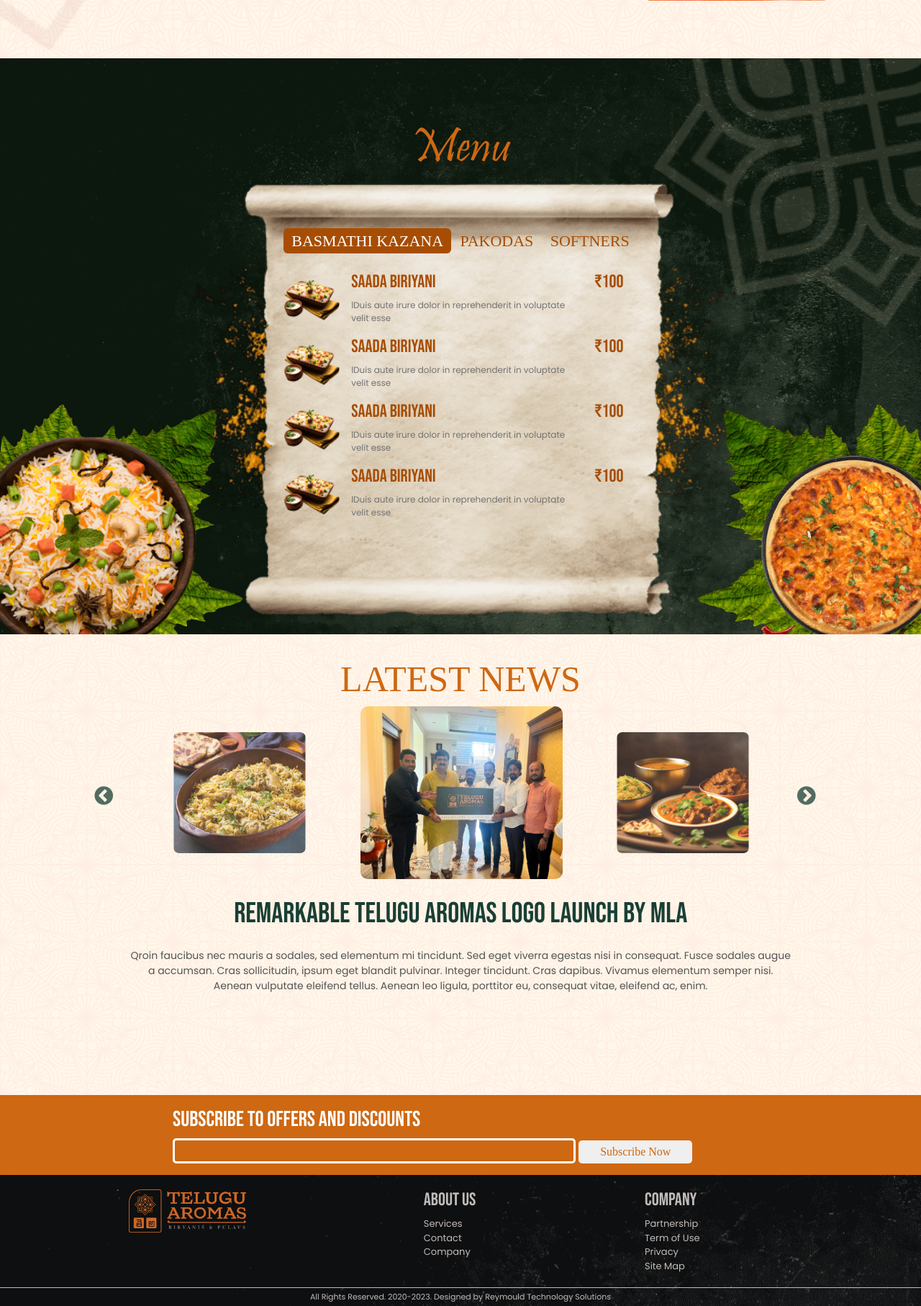
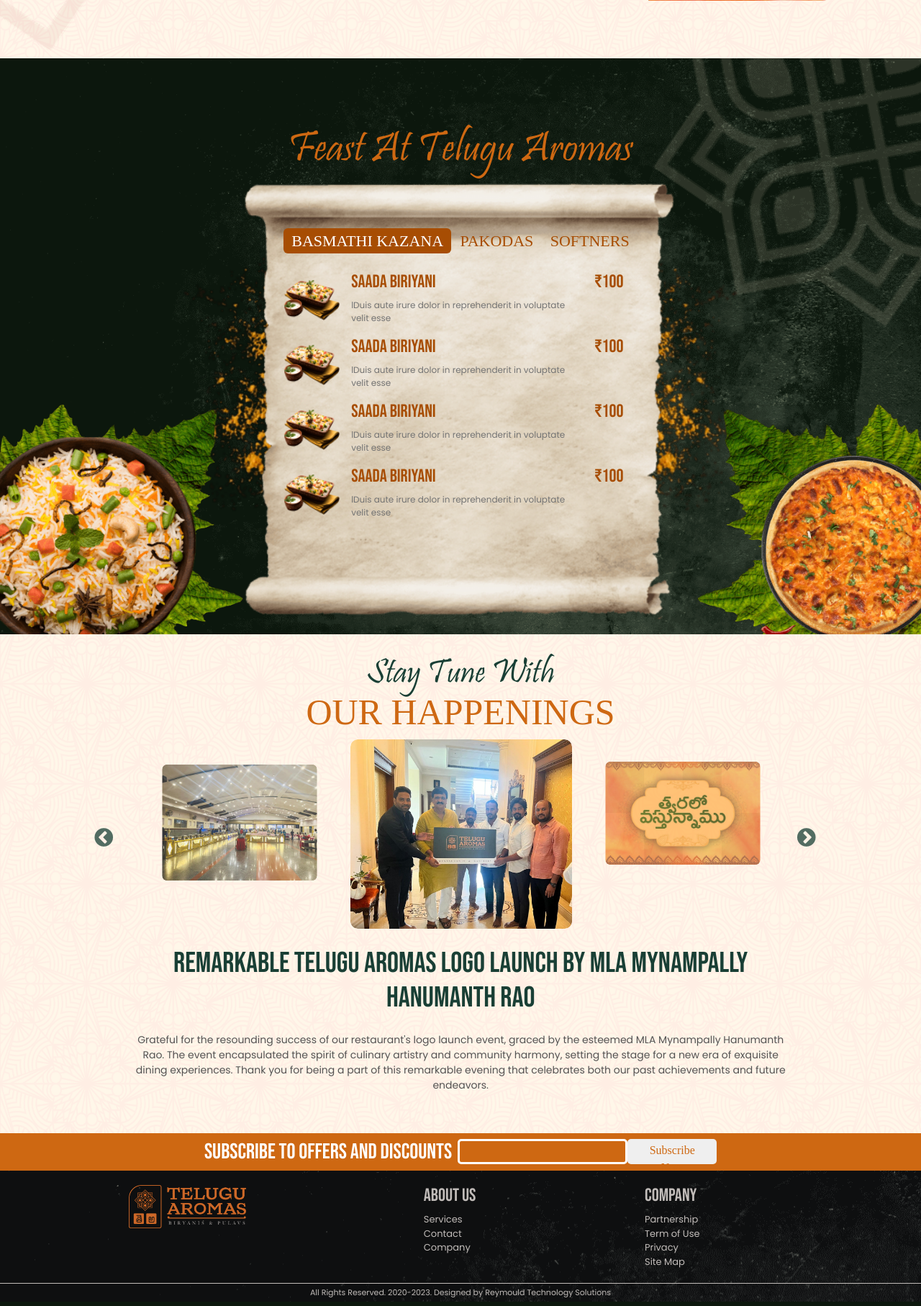
Before and after one commit to ReymouldParam/demo.teluguaromas, a PHP site: page /pages/index.html in a window 1280 px wide. Shown: the part 1519-3333 px from the top of the page at 72% size. Run offline with PHP 8.4, Linux system fonts and the light colour scheme; some web fonts are replaced; grey boxes are pictures that could not be loaded.

Commit message:
Latest news content updates

```diff
--- a/assets/css/contact.css
+++ b/assets/css/contact.css
@@ -28,6 +28,7 @@
     position: absolute;
     height:100vh;
     width: 100vh;
+    opacity: 0.3;
     left: -4%;
     top: 10%;
     animation: rotate360 90s linear infinite;
--- a/assets/css/franchise.css
+++ b/assets/css/franchise.css
@@ -34,11 +34,9 @@ header{
     position: absolute;
     height:100vh;
     width: 100vh;
+    bottom: -20vh;
+    opacity: 0.5;
     left: 0;
-    right: 0;
-    top: 0;
-    bottom: 0;
-    margin: auto;
     animation: rotate360 90s linear infinite;
     z-index: 2;
 }
--- a/assets/css/styles.css
+++ b/assets/css/styles.css
@@ -572,10 +572,9 @@ header{
 .section-3 > .menu-content-main > h1{
     font-family: var(--written-font);
     color: var(--theme-color5);
-    width:500px;
     margin: auto;
     font-size: 40px;
-    transform: scale(1.7);
+    scale: 1.5;
 }
 
 .section-3 > .menu-content-main > h2{
@@ -708,21 +707,23 @@ header{
 /*******************/
 
 .section-4{
-    height: 80vh;
+    height:auto;
     width: 100%;
     background-color: var(--theme-color3);
     overflow: hidden;
     position: relative;
-}
-
-.section-4-bg-img{
+    padding: 5vh 0;
+    background-image: url(../images/background2-pink.png);
+}
+
+/* .section-4-bg-img{
     position: absolute;
     height: 100%;
     width: 100%;
-}
+} */
 
 .section-4 > .section-4-content-main{
-    position: absolute;
+    position: relative;
     left: 0;
     right: 0;
     top: 0;
@@ -740,6 +741,7 @@ header{
     color: var(--theme-color6);
     transform: scale(1.5);
     margin: 0;
+    text-transform: capitalize;
 }
 
 .section-4 > .section-4-content-main > h1{
@@ -766,7 +768,8 @@ header{
 
 .slick-slide img{
     margin: auto;
-    height: 30vh;
+    width: 100%;
+
     border-radius: 10px;
 }
 
@@ -819,8 +822,10 @@ header{
 .subscribe-section{
     height: auto;
     background-color: var(--theme-color5);
-    padding: 2vh 30vh;
+    padding: 1vh 35vh;
     overflow: hidden;
+    display: flex;
+    justify-content: space-around;
 }
 
 
@@ -828,6 +833,13 @@ header{
     color: #fff;
     font-size: 30px;
     font-family: var(--sub-heading-font);
+    margin: 0;
+}
+
+.subscribe-section>form{
+    display: flex;
+    width: 50%;
+
 }
 
 .subscribe-form > input{
@@ -835,7 +847,8 @@ header{
     border: #fff 3px solid;
     border-radius: 5px;
     font-size: 18px;
-    width: 70%;
+    width: 100%;
+    height: 35px;
     padding: 1px;
     color: #fff;
 }
@@ -848,6 +861,7 @@ header{
     font-family: var(--main-heading-font);
     padding:4px 30px;
     border-radius: 5px;
+    height: 35px;
     border:0
 }
 
--- a/assets/js/index.js
+++ b/assets/js/index.js
@@ -32,11 +32,9 @@ window.addEventListener("load", ()=>{
   var scrollPosition = window.scrollY;
       if (scrollPosition < 100) {
         $('#whatappIcon').css("display","none");
-        if(window.innerWidth < 990){
-          $('#stickyheaders').css("background-color","var(--header-bg-color");
-      }else{
+
           $('#stickyheaders').css("background-color","var(--trasperent)");
-      }
+
 
       } else {
         $('#stickyheaders').css("background-color","var(--header-bg-color)");
@@ -65,11 +63,9 @@ jQuery(document).ready(function($){
               if(mywindow.scrollTop() < 100) {
 
 
-                  if(window.innerWidth < 990){
-                    $('#stickyheaders').css("background-color","var(--header-bg-color)");
-                }else{
+
                     $('#stickyheaders').css("background-color","var(--trasperent)");
-                }
+
 
                   $('#whatappIcon').css("display","none");
               }
--- a/pages/franchise.html
+++ b/pages/franchise.html
@@ -109,11 +109,11 @@
           </div>
           <div class="image-section2">
             <div class="ppt-carousel">
+              <img src="../assets/images/ppt/5.jpg" alt="">
               <img src="../assets/images/ppt/1.jpg" alt="">
               <img src="../assets/images/ppt/2.jpg" alt="">
               <img src="../assets/images/ppt/3.jpg" alt="">
               <img src="../assets/images/ppt/4.jpg" alt="">
-              <img src="../assets/images/ppt/5.jpg" alt="">
             </div>
           </div>
         </div>
--- a/pages/index.html
+++ b/pages/index.html
@@ -278,7 +278,7 @@
 
     <section class="section-3 utility-background-property smooth-scroll">
         <div class="menu-content-main">
-            <h1>Menu</h1>
+            <h1>Feast At Telugu Aromas</h1>
             <div class="menu-content">
                 <img src="../assets/images/menu-img.png" class="menu-bg" alt="">
                 <div class="menu-section">
@@ -543,36 +543,40 @@
     <section class="section-4 utility-background-property smooth-scroll">
 
         <div class="section-4-content-main">
-            <h1>Latest News</h1>
+            <h2 class="section-4-intro">stay tune with</h2>
+            <h1>our happenings</h1>
             <div class="carousel-main slick-carousel1" id="slick1">
                     <div class="item"><img src="../assets/images/carousel2-images/image1.jpeg" alt=""></div>
-                    <div class="item"><img src="../assets/images/carousel2-images/image3.png" alt=""></div>
-                    <div class="item"><img src="../assets/images/carousel2-images/image4.png" alt=""></div>
-                    <div class="item"><img src="../assets/images/carousel2-images/image2.png" alt=""></div>
+                    <div class="item"><img src="../assets/images/carousel2-images/image6.jpeg" alt=""></div>
+                    <div class="item"><img src="../assets/images/carousel2-images/image-2.jpeg" alt=""></div>
+                    <div class="item"><img src="../assets/images/carousel2-images/image3.jpeg" alt=""></div>
+
+
 
             </div>
             <div class="carousel-main slick-carousel2">
                 <div class="news-info">
-                    <h1>Remarkable telugu aromas Logo Launch by MLA</h1>
-                    <p>Qroin faucibus nec mauris a sodales, sed elementum mi tincidunt. Sed eget viverra egestas nisi in consequat. Fusce sodales augue a accumsan. Cras sollicitudin, ipsum eget blandit pulvinar. Integer tincidunt. Cras dapibus. Vivamus elementum semper nisi. Aenean vulputate eleifend tellus. Aenean leo ligula, porttitor eu, consequat vitae, eleifend ac, enim.</p>
+                    <h1>Remarkable telugu aromas Logo Launch by MLA Mynampally Hanumanth Rao</h1>
+                    <p>Grateful for the resounding success of our restaurant's logo launch event, graced by the esteemed MLA Mynampally Hanumanth Rao. The event encapsulated the spirit of culinary artistry and community harmony, setting the stage for a new era of exquisite dining experiences. Thank you for being a part of this remarkable evening that celebrates both our past achievements and future endeavors.</p>
                 </div>
                 <div class="news-info">
-                    <h1>THE MOST DELICIOUS DISH WITH Chicken Biryani</h1>
-                    <p>Qroin faucibus nec mauris a sodales, sed elementum mi tincidunt. Sed eget viverra egestas nisi in consequat. Fusce sodales augue a accumsan. Cras sollicitudin, ipsum eget blandit pulvinar. Integer tincidunt. Cras dapibus. Vivamus elementum semper nisi. Aenean vulputate eleifend tellus. Aenean leo ligula, porttitor eu, consequat vitae, eleifend ac, enim.</p>
+                    <h1>Our Resturant is launching soon</h1>
+                    <p>Excitement is building as we prepare to unveil a culinary masterpiece - our new restaurant! A symphony of flavors awaits, promising an experience that tantalizes the senses and captures hearts. Stay tuned as we embark on this delicious journey together, redefining dining one dish at a time. Get ready to savor innovation, ambiance, and a taste of something extraordinary.</p>
                 </div>
                 <div class="news-info">
-                    <h1>THE MOST DELICIOUS DISH WITH Chicken Biryani</h1>
-                    <p>Qroin faucibus nec mauris a sodales, sed elementum mi tincidunt. Sed eget viverra egestas nisi in consequat. Fusce sodales augue a accumsan. Cras sollicitudin, ipsum eget blandit pulvinar. Integer tincidunt. Cras dapibus. Vivamus elementum semper nisi. Aenean vulputate eleifend tellus. Aenean leo ligula, porttitor eu, consequat vitae, eleifend ac, enim.</p>
+                    <h1>our collabiration with Ashoka builders</h1>
+                    <p>We took immense pride in catering to Ashoka Builders's recent event, curating a gastronomic journey that perfectly complemented the occasion. Our culinary craftsmanship, combined with the company's vision, created a harmonious blend of flavors and professionalism. The event was a testament to our commitment to delivering not just food, but an unforgettable experience that delights the senses and leaves a lasting impression.</p>
                 </div>
                 <div class="news-info">
-                    <h1>THE MOST DELICIOUS DISH WITH Chicken Biryani</h1>
-                    <p>Qroin faucibus nec mauris a sodales, sed elementum mi tincidunt. Sed eget viverra egestas nisi in consequat. Fusce sodales augue a accumsan. Cras sollicitudin, ipsum eget blandit pulvinar. Integer tincidunt. Cras dapibus. Vivamus elementum semper nisi. Aenean vulputate eleifend tellus. Aenean leo ligula, porttitor eu, consequat vitae, eleifend ac, enim.</p>
+                    <h1> A Culinary Affair Tailored for Rainbow childer's hospitals</h1>
+                    <p>Proud to have catered to Rainbow Childer's Hospitals, a partnership that brought together exceptional flavors and corporate excellence. Our culinary journey merged seamlessly with the company's vision, creating an unforgettable experience for all attendees. We extend our gratitude for entrusting us to elevate your event, and we look forward to continuing to serve delectable memories in every dish.</p>
                 </div>
+
             </div>
         </div>
 
         <!-- absolute images -->
-        <img src="../assets/images/background2-pink.png" class="section-4-bg-img" alt="">
+        <!-- <img src="../assets/images/background2-pink.png" class="section-4-bg-img" alt=""> -->
         <!-- <img src="../assets/images/food-bg-1.png" class="moveObj" data-value="7" style="height: 200px; width: 200px; position: absolute; bottom: -50px; right: 10%;" alt=""> -->
     </section>
 
```
Also changed, not shown: other parts of assets/css/styles.css (+28 -8 lines), assets/css/catering.css (+17 -3 lines), assets/js/global.js (+2 -9 lines), assets/js/ourstory.js (+5 -6 lines), pages/catering.html (+18 -15 lines), assets/images/carousel2-images/image-2.jpeg (added), assets/images/carousel2-images/image2.png (deleted), assets/images/carousel2-images/image3.jpeg (added), assets/images/carousel2-images/image3.png (deleted), assets/images/carousel2-images/image4.jpeg (added), assets/images/carousel2-images/image4.png (deleted), assets/images/carousel2-images/image5.jpeg (added), assets/images/carousel2-images/image6.jpeg (added).
